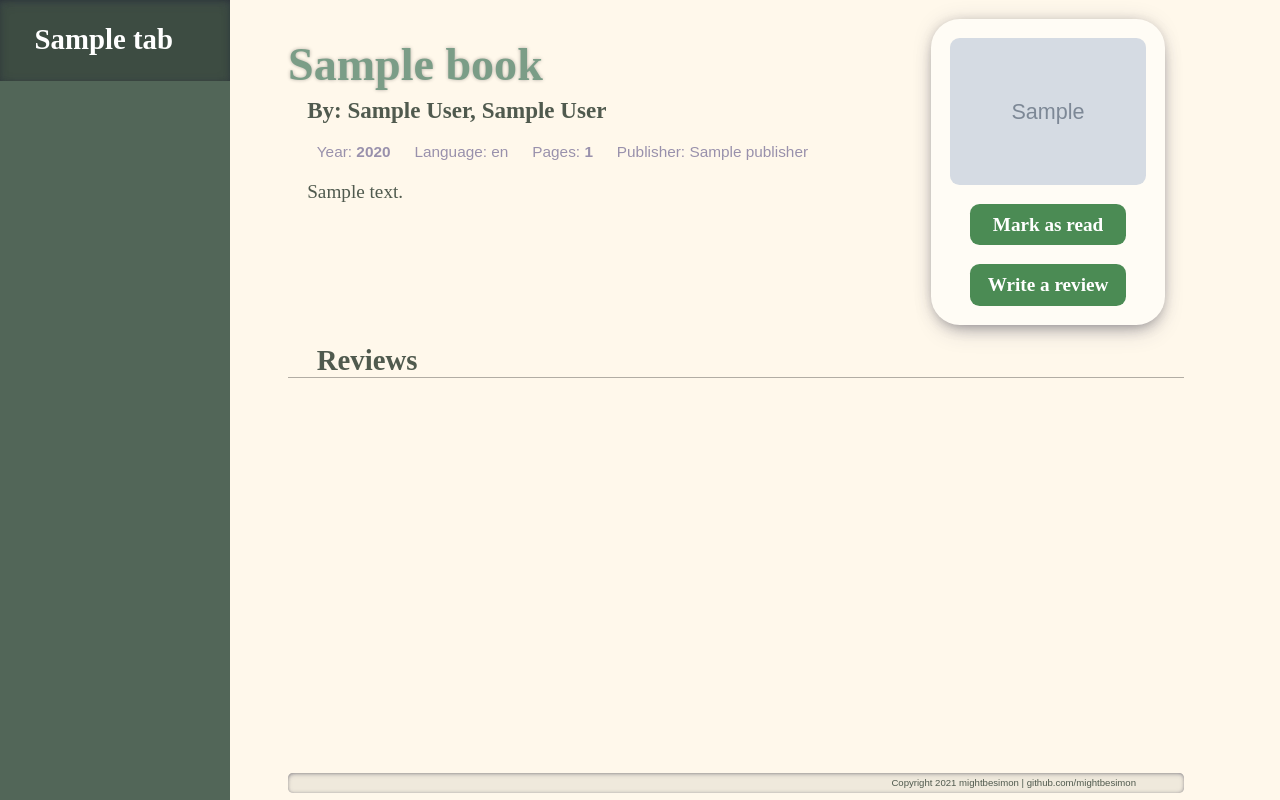
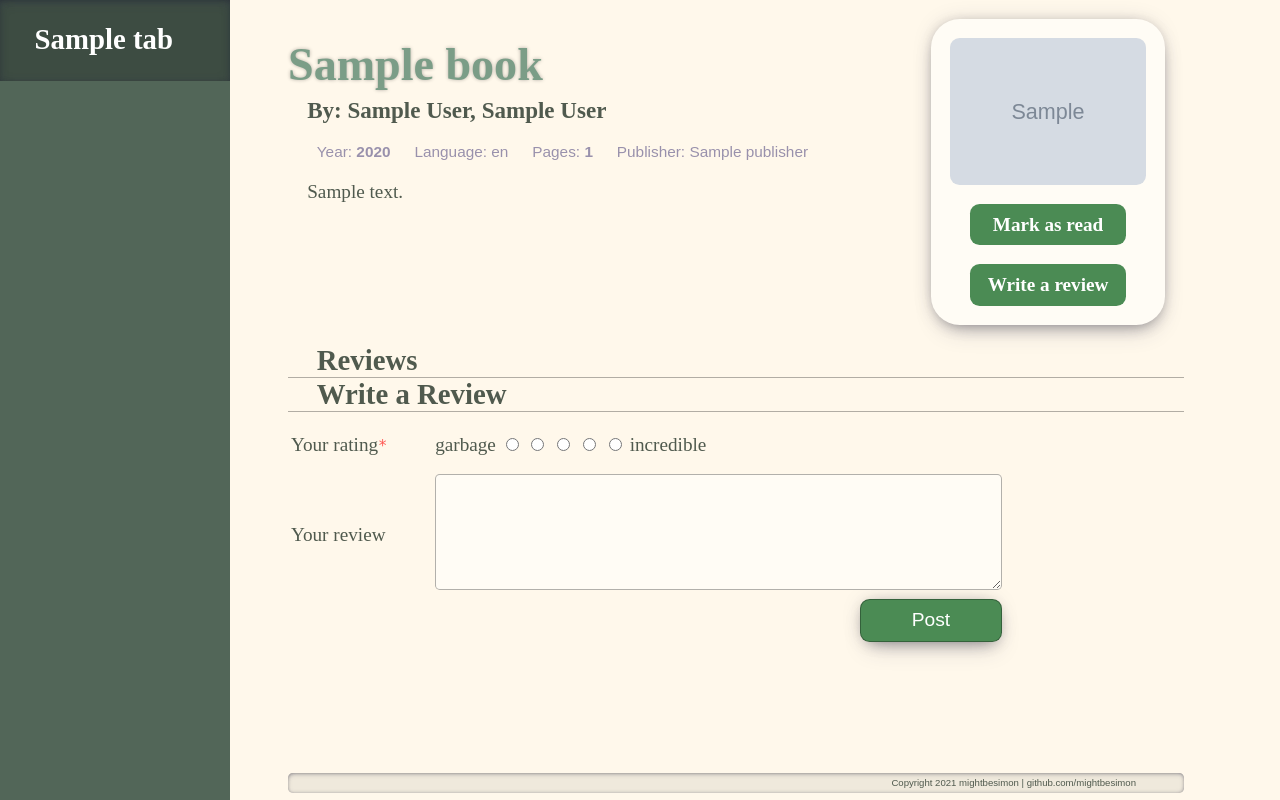
Before and after one commit to mightbesimon/library-flask-website, a Flask app: template library/templates/book_info.html in a window 1280 px wide. Run offline with Flask 2, Linux system fonts and the light colour scheme; the template is opened without the code that fills it: values that come from a table or form of the project are taken from there, most other values are stand-ins (such as "Sample title", 1, 10 or a date in 2020); grey boxes marked "Sample" are stand-in pictures.

Commit message:
[feature] added write-commit feature

```diff
--- a/library/adapters/LibraryRepository.py
+++ b/library/adapters/LibraryRepository.py
@@ -47,3 +47,7 @@ class LibraryRepository(IRepository):
     def get_book(self, **kwargs):
         '''uses LINQ support in DataSet class'''
         return self._database.books.first_or_default(**kwargs)
+
+    def add_review(self, review):
+        entry = self._database.reviews.add(review)
+        return entry
--- a/library/handlers/__init__.py
+++ b/library/handlers/__init__.py
@@ -22,4 +22,5 @@ nav = Navigation()
 from .registration  import RegistrationForm
 from .login         import LoginForm
 from .authorisation import authorisation
+from .review        import ReviewForm
 #======[!] * * *   help with imports   * * * [!]======#
--- /dev/null
+++ b/library/handlers/review.py
@@ -0,0 +1,19 @@
+''' COMPSCI 235 (2021) - University of Auckland
+    ASSIGNMENT PHASE TWO
+    Simon Shan  441147157
+'''
+
+from flask_wtf import FlaskForm
+from wtforms import RadioField, TextAreaField, SubmitField
+from wtforms.validators import DataRequired
+
+from ..adapters import _repo
+
+
+class ReviewForm(FlaskForm):
+
+    rating = RadioField('Your rating', choices=[1,2,3,4,5], validators=[
+        DataRequired(message='A rating is required for a review 😅'),
+    ])
+    review_text = TextAreaField('Your review')
+    submit = SubmitField('Post')
--- a/library/static/style.css
+++ b/library/static/style.css
@@ -243,12 +243,12 @@ main section.book-info div.image-card h4.button:hover {
 }
 main section.book-info div.image-card h4.read {
     margin: 1rem 1rem 0 1rem;
-    padding: .4rem;
+    padding: calc(.5rem - 1px);
     border: 1px solid var(--shadow);
     border-radius: 0.5rem;
 
     text-align: center;
-    background: white;
+    background: var(--nav-text);
     color: var(--text);
 }
 main section.book-info div.image-card:hover h4.button {
@@ -258,11 +258,80 @@ main section.reviews h2 {
     margin: 0;
     padding-left: 1.5rem;
     border-bottom: 1px var(--shadow) solid;
-    /*box-shadow: 0 .5rem .5rem -.5rem var(--shadow);*/
 }
 main section.reviews p.no-reviews {
     margin: 2.5rem;
     text-align: center;
+}
+/* * * * * * * * * * * * * * * * * * * * * */
+/* * *          write review           * * */
+/* * * * * * * * * * * * * * * * * * * * * */
+main section.write-review h2 {
+    margin: 0 0 1rem 0;
+    padding-left: 1.5rem;
+    border-bottom: 1px var(--shadow) solid;
+}
+main section.write-review form.review div.error-box {
+    margin: 1rem;
+    padding: .75rem;
+    padding-left: 1.5rem;
+    width: calc(80% - 3.25rem);
+    border-radius: .2rem;
+
+    font: .75rem monospace;
+    background: var(--red);
+    color: var(--nav-text);
+}
+main section.write-review form.review table {
+    min-width: 80%;
+}
+main section.write-review form.review table td.rating {
+    padding-bottom: .8rem;
+}
+main section.write-review form.review table td.field {
+    font: .8rem sans-serif;
+}
+main section.write-review form.review span.required {
+    font: .8rem monospace;
+    color: var(--red);
+}
+main section.write-review form.review textarea {
+    box-sizing: border-box;
+    padding: .5rem;
+    height: 6rem;
+    width: 100%;
+    border-color: var(--shadow);
+    border-radius: .25rem;
+
+    font: .8rem monospace;
+    background: var(--card);
+    color: var(--text);
+    transition: box-shadow .3s;
+}
+main section.write-review form.review textarea:focus {
+    outline: none;
+    box-shadow: var(--shadow-in);
+}
+main section.write-review form.review input[type='submit'] {
+    float: right;
+    margin-bottom: 1rem;
+    padding: .5rem;
+    width: 25%;
+    border: 1px solid var(--shadow);
+    border-radius: 0.5rem;
+
+    font-size: 1rem;
+    text-align: center;
+    box-shadow: var(--shadow-card);
+    background: var(--button);
+    color: var(--nav-text);
+    transition: padding .3s, box-shadow .3s, background .3s;
+}
+main section.write-review form.review input[type='submit']:hover {
+    padding-top: .6rem;
+    padding-bottom: .4rem;
+    box-shadow: var(--shadow-hover);
+    background: var(--button-hover);
 }
 
 /* * * * * * * * * * * * * * * * * * * * * */
@@ -311,7 +380,7 @@ main section.kia-ora form.credentials ul.error-box {
     min-width: 80%;
     font-size: .8rem;
     background: var(--red);
-    color: white;
+    color: var(--nav-text);
 }
 main section.kia-ora form.credentials div.field {
     margin-top: 1rem;
--- a/library/templates/book_info.html
+++ b/library/templates/book_info.html
@@ -44,7 +44,7 @@
                     <h4 class="button not-read">Mark as read</h4>
                 {% endif %}
             </a>
-            <a href="">
+            <a href="/book/{{ book.book_id }}/review#write">
                 <h4 class="button review">Write a review</h4>
             </a>
         </div>
@@ -58,4 +58,46 @@
 
         {% endif %}
     </section>
+
+    {% if form %}
+    <section class="write-review" id="write">
+        <h2>Write a Review</h2>
+        <form class="review" method="POST">
+            {% if form.rating.errors %}
+                <div class="error-box">
+                    {% for error in form.rating.errors %}
+                        {{ error }}
+                    {% endfor %}
+                </div>
+            {% endif %}
+            {{ form.csrf_token }}
+            <table>
+                <colgroup>
+                    <col style="width:20%">
+                    <col style="width:80%">
+                </colgroup>
+                <tr>
+                    <td class="rating">
+                        {{ form.rating.label }}<span class="required">*</span>
+                    </td>
+                    <td class="rating">
+                        garbage
+                        {% for subfield in form.rating %}
+                            {{ subfield }}
+                        {% endfor %}
+                        incredible
+                    </td>
+                </tr>
+                <tr>
+                    <td>{{ form.review_text.label }}</td>
+                    <td>{{ form.review_text }}</td>
+                </tr>
+                <tr>
+                    <td></td>
+                    <td>{{ form.submit }}</td>
+                </tr>
+            </table>
+        </form>
+    </section>
+    {% endif %}
 {% endblock %}
--- a/library/templates/credentials.html
+++ b/library/templates/credentials.html
@@ -19,13 +19,11 @@
             <h5>Your Very ✨<i>Special</i>✨ Library Card</h5>
         {% endif %}
         <div class="field">
-            {{ form.username.label }}
-            <span class="required">*</span>
+            {{ form.username.label }}<span class="required">*</span>
             {{ form.username }}
         </div>
         <div class="field">
-            {{ form.password.label }}
-            <span class="required">*</span>
+            {{ form.password.label }}<span class="required">*</span>
             {{ form.password }}
         </div>
         {{ form.submit }}
```
Also changed, not shown: library/blueprints/catalogue.py (+18 -7 lines).
